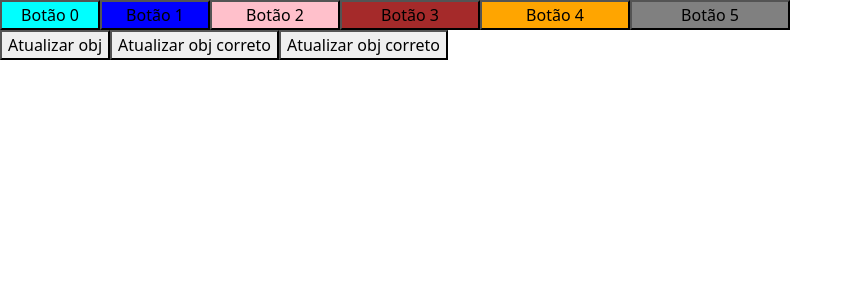
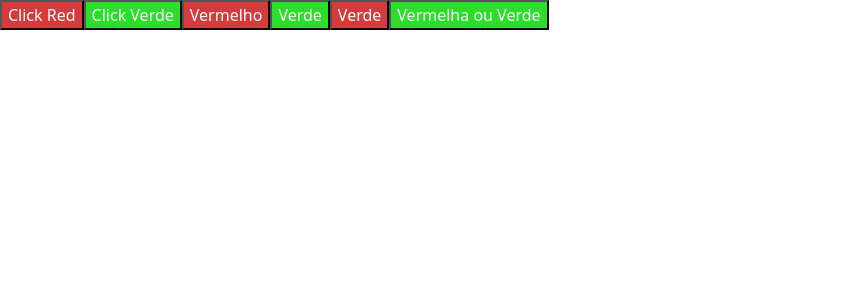
Before and after one commit to Albertinesilva/Curso-Angular, an Angular app in the folder projetos-fundamentals/: page / in a window 1280 px wide. Shown: the top 300 px of the page, without its empty margins (0-853 px from the left). Built offline with nearby package versions, Linux system fonts and the light colour scheme.

Commit message:
CSS Style Binding

```diff
--- a/projetos-fundamentals/src/app/componentes/style-binding/style-binding.component.html
+++ b/projetos-fundamentals/src/app/componentes/style-binding/style-binding.component.html
@@ -1,4 +1,4 @@
-<button style="width: 100px; background-color: aqua;">Botão 0</button>
+<!-- <button style="width: 100px; background-color: aqua;">Botão 0</button>
 
 <button [style.width]="widthButton1" [style.backgroundColor]="'blue'">Botão 1</button>
 
@@ -17,4 +17,13 @@
 
 <button (click)="updateStyleObjCorret()">Atualizar obj correto</button>
 
-<button (click)="updateWidth()">Atualizar obj correto</button>
+<button (click)="updateWidth()">Atualizar obj correto</button> -->
+
+
+<!--CSS CLASS BADING-->
+<button [class.red-button]="isRedButton" (click)="isGreenButton = false;">Click Red</button>
+<button [class.green-button]="true" (click)="isGreenButton = true;">Click Verde</button>
+<button [class.red-button]="isRedButton">Vermelho</button>
+<button [class.green-button]="true">Verde</button>
+<button [class]="'red-button'">Verde</button>
+<button [class]="{ 'red-button': !isGreenButton, 'green-button': isGreenButton, }">Vermelha ou Verde</button>
--- a/projetos-fundamentals/src/app/componentes/style-binding/style-binding.component.scss
+++ b/projetos-fundamentals/src/app/componentes/style-binding/style-binding.component.scss
@@ -0,0 +1,9 @@
+.red-button{
+  background-color: rgb(215,58,58);
+  color: white;
+}
+
+.green-button{
+  background-color: rgb(42,222,42);
+  color: white;
+}
--- a/projetos-fundamentals/src/app/componentes/style-binding/style-binding.component.ts
+++ b/projetos-fundamentals/src/app/componentes/style-binding/style-binding.component.ts
@@ -9,6 +9,8 @@ export class StyleBindingComponent {
 
   widthButton1 = '110px';
   widthButton2 = 130;
+  isRedButton = true;
+  isGreenButton = true;
   stylesObj = {
     width: '160px',
     backgroundColor: 'gray',
```
